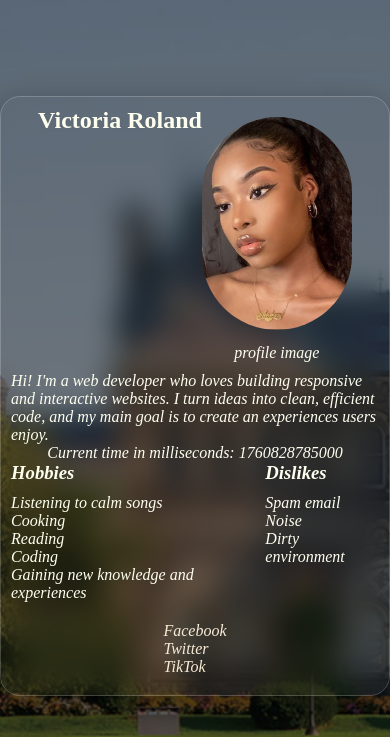
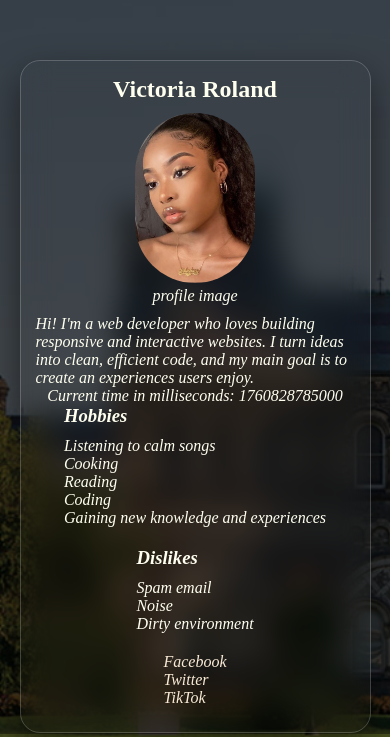
Before and after one commit to vickydiva/profile-card, a plain HTML site: page index.html in a window 390 px wide. Shown: the part 110-847 px from the top of the page. Drawn offline with Linux system fonts and the light colour scheme.

Commit message:
updated profile card design

```diff
--- a/index.css
+++ b/index.css
@@ -16,8 +16,18 @@
     align-items: center;
 
 }
+.container::before {
+  content: "";
+  position: absolute;
+  top: 0; left: 0;
+  width: 100%; height: 100%;
+  background-color: rgba(0, 0, 0, 0.4);
+  z-index: 0;
+}
 
-article{
+
+
+/* article{
     position: relative;
     height: 600px;
      max-width: 400px;
@@ -31,8 +41,21 @@ article{
     flex-wrap: wrap;
     padding: 10px;
 
+} */
+article {
+    position: relative;
+    max-width: 400px;
+    width: 100%;
+    min-height: 600px; /* instead of fixed height */
+    border-radius: 20px;
+    backdrop-filter: blur(15px);
+    border: 1px solid rgba(255, 255, 255, 0.2);
+    box-shadow: 0 15px 35px rgba(0, 0, 0, 0.5);
+    display: flex;
+    flex-direction: column;
+    align-items: center;
+    padding: 20px;
 }
-
   :root {
     --text-color: ivory;
     --font-style:oblique;
@@ -69,16 +92,17 @@ ul {
   justify-content: space-around;
 }
 
+
 a {
   color: antiquewhite;
   text-decoration: none;
-
+  transition: color 0.3s ease;
 }
 
-a:focus, a:hover {
+a:hover, a:focus {
+  color: gold;
   text-decoration: underline;
 }
-
 
 h3, p, li, figcaption {
     color: var(--text-color);
@@ -93,9 +117,9 @@ img{
 
 
 }
-
+/*
  @media (max-width: 768px) {
-  .profile-content {
+  .container{
     flex-direction: column;
     text-align: center;
   }
@@ -103,4 +127,20 @@ img{
   figure img {
     margin-bottom: 10px;
   }
+}  */
+  @media (max-width: 768px) {
+  article {
+    max-width: 90%;
+    padding: 15px;
+  }
+
+  .box {
+    flex-direction: column;
+    align-items: center;
+    gap: 10px;
+  }
+
+  figure img {
+    width: 120px;
+  }
 }
```
